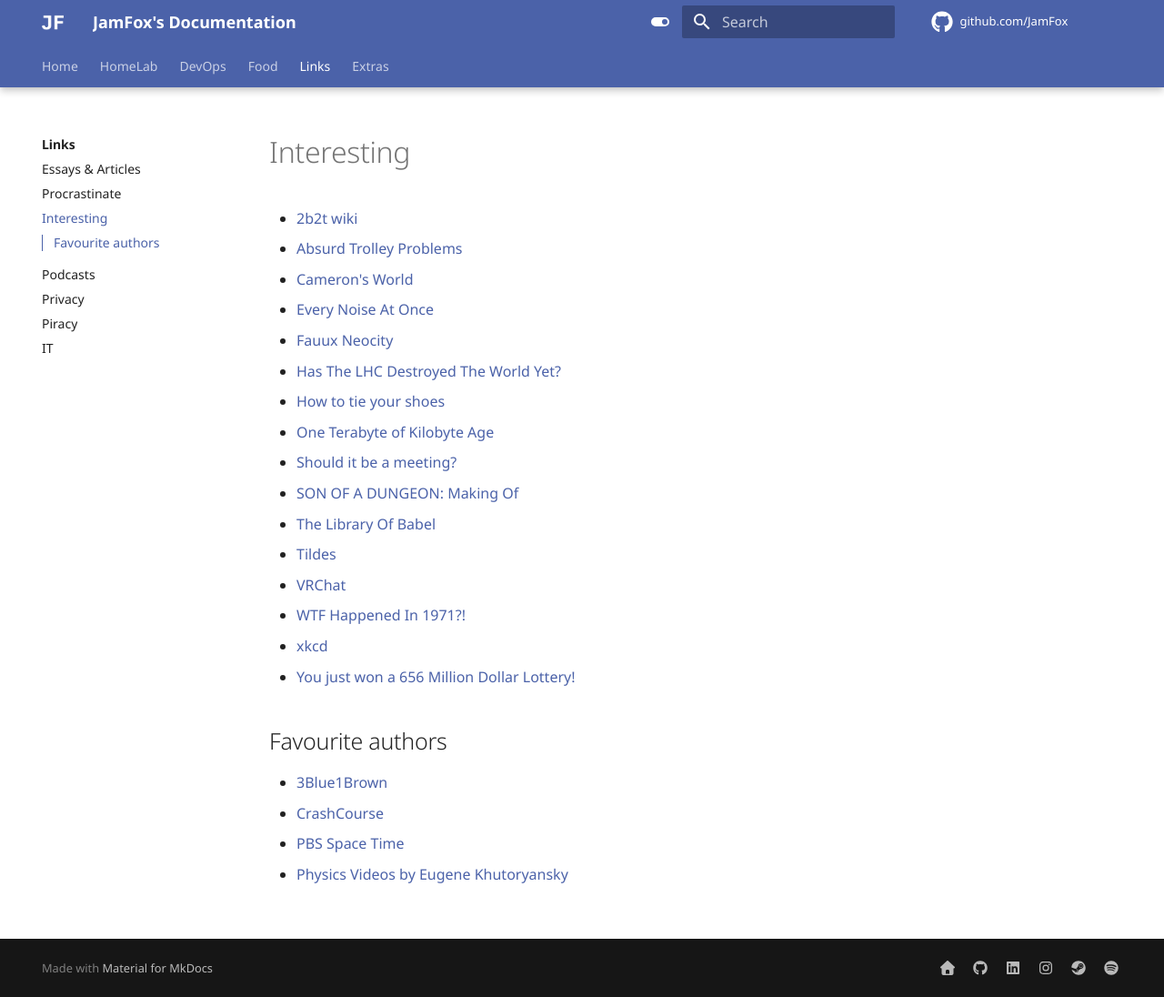
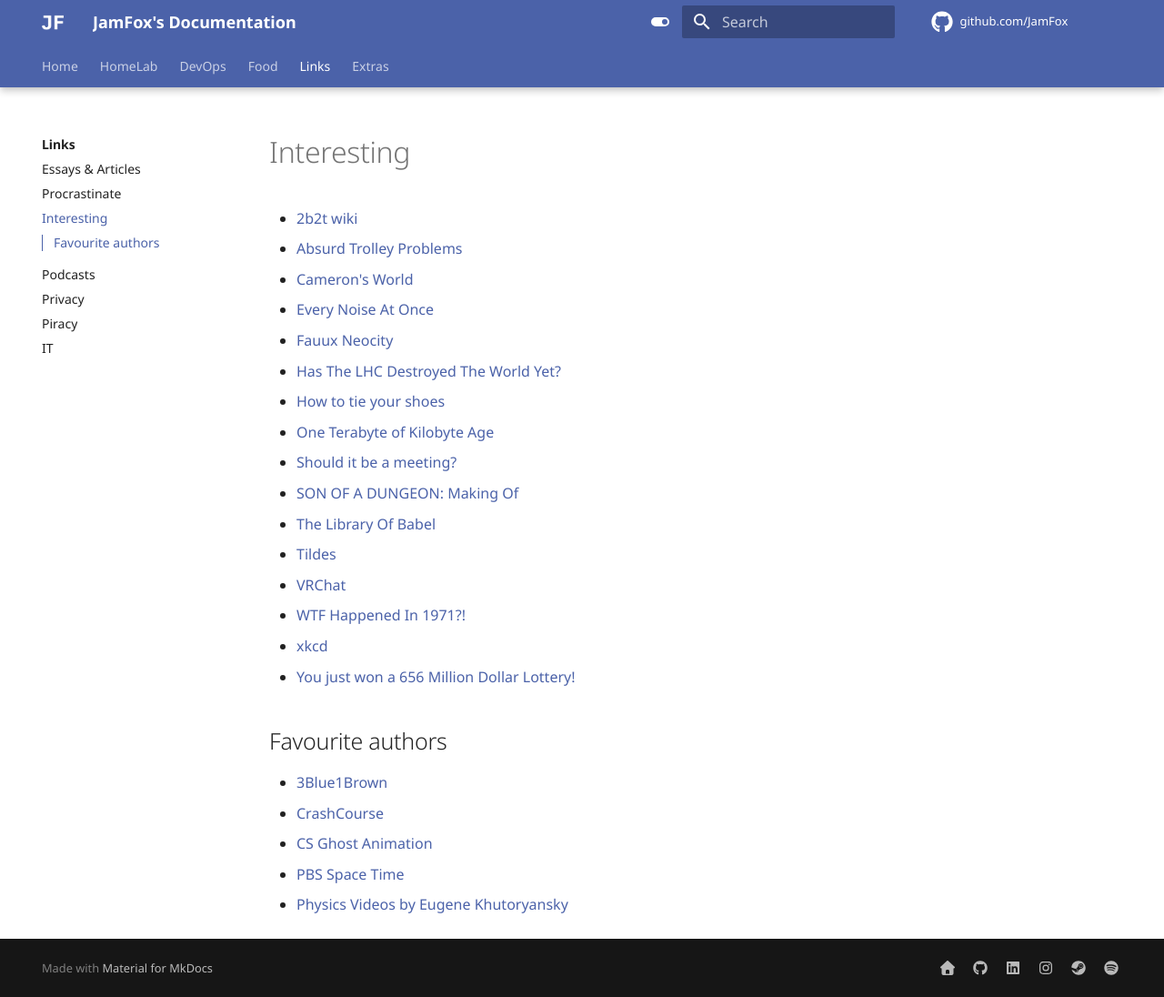
Before and after one commit to JamFox/docs.jamfox.dev, an MkDocs documentation site: the page built from docs/content/links/interesting.md, in a window 1280 px wide and 1096 px high. Shown: the whole window at 91% size. Built offline with MkDocs 1.6.1 and Material for MkDocs 9.7.7, drawn with Linux system fonts in a browser that asks for light colours; comment, search, counter and statistics services are not loaded.

Commit message:
links: add CS Ghost

```diff
--- a/docs/content/links/interesting.md
+++ b/docs/content/links/interesting.md
@@ -23,5 +23,6 @@ title: "Interesting"
 
 - [3Blue1Brown](https://www.youtube.com/c/3blue1brown)
 - [CrashCourse](https://www.youtube.com/c/crashcourse)
+- [CS Ghost Animation](https://www.youtube.com/c/CSGhostAnimation)
 - [PBS Space Time](https://www.youtube.com/c/pbsspacetime)
 - [Physics Videos by Eugene Khutoryansky](https://www.youtube.com/user/EugeneKhutoryansky)
```
